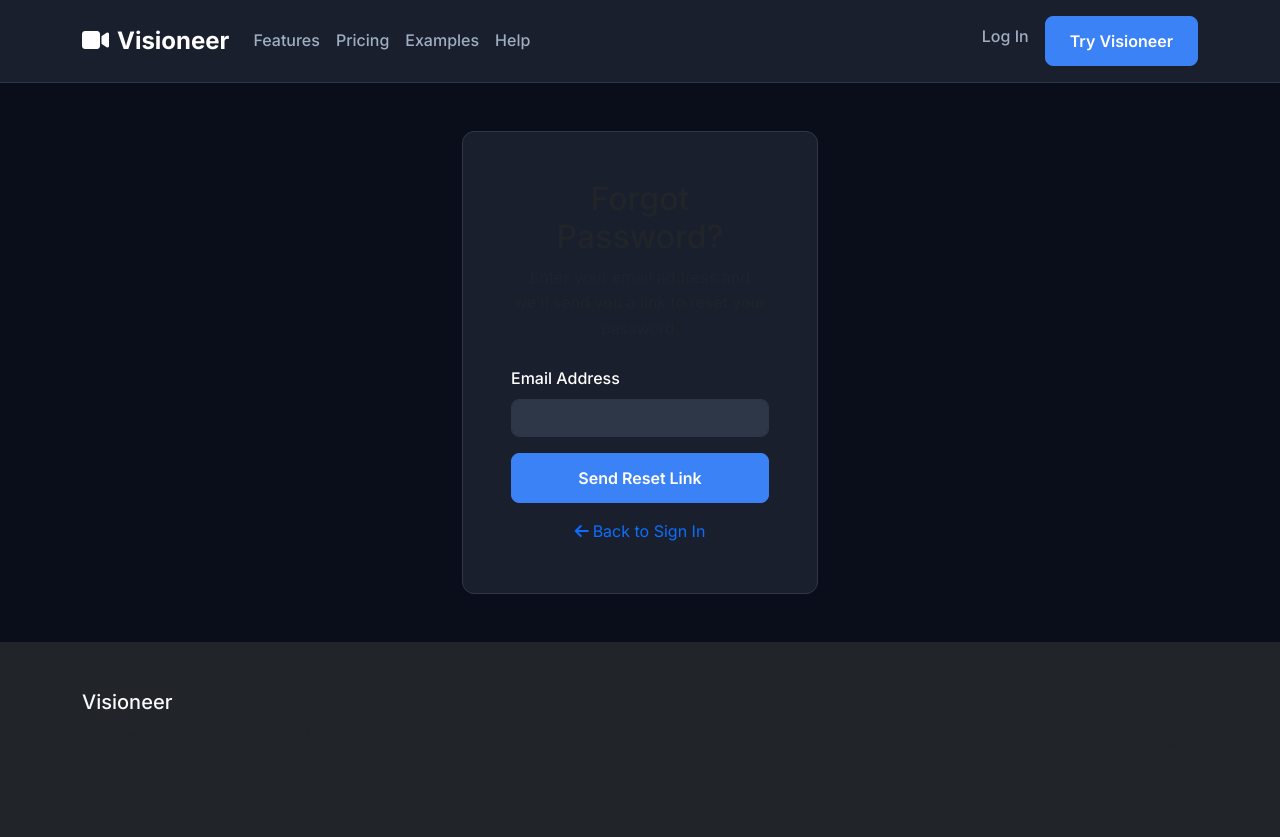
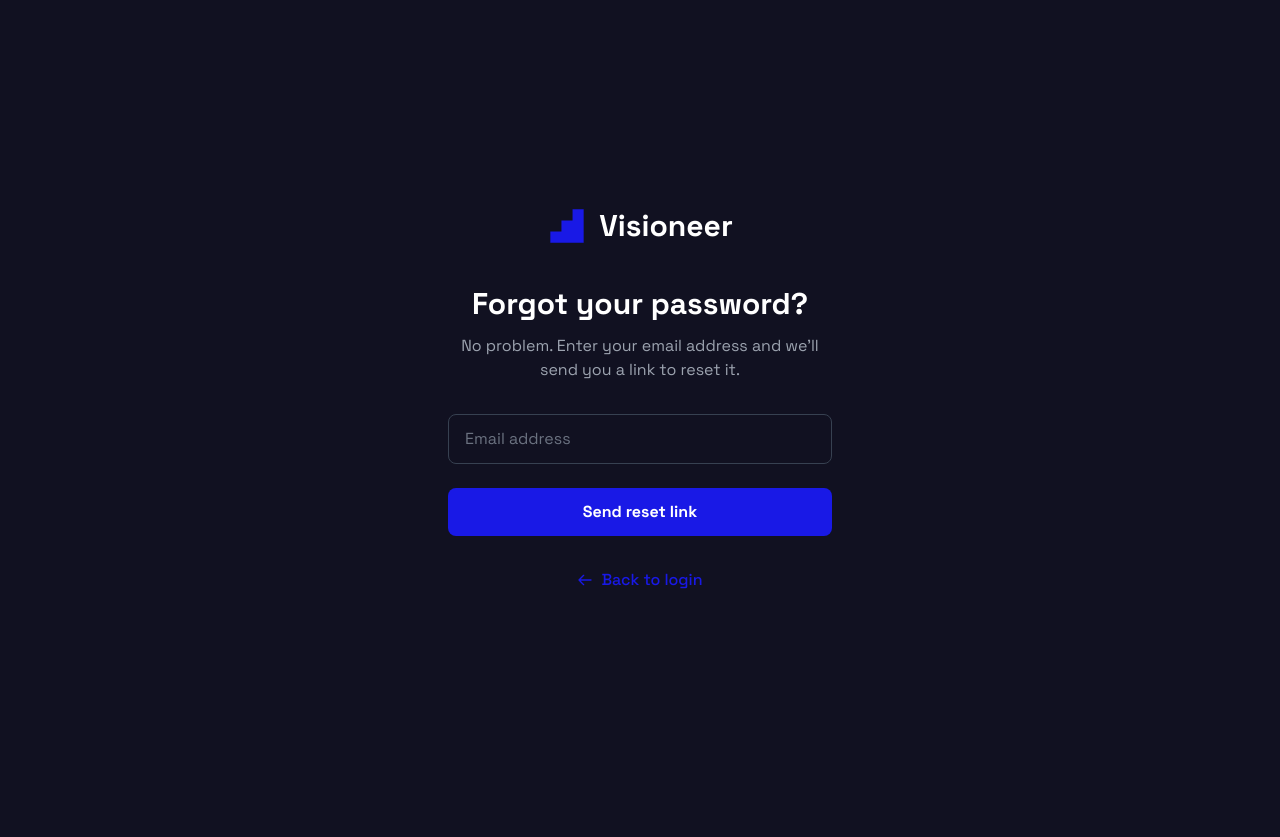
Before and after one commit to Nio-33/Visioneer, a Flask app: template app/templates/auth/forgot_password.html in a window 1280 px wide. After the commit the page ends 589 px from the top, so only its background shows below. Run offline with Flask 3, Linux system fonts and the light colour scheme; the template is opened without the code that fills it, so the values that code supplies are empty; some libraries are stand-ins or nearby versions.

Commit message:
feat: Add branded footer, redesign forgot password page, and fix logout functionality
- Add "Visioneer: Describe It, See It, Love It | powered by Niostudio" footer to landing and base templates
- Redesign forgot password page with modern Tailwind design matching auth pages
- Fix logout button functionality across all 11 dashboard pages by connecting to /auth/logout route
- Update footer styling for cleaner, centered branding presentation

🤖 Generated with [Claude Code](https://claude.com/claude-code)

Co-Authored-By: Claude <noreply@anthropic.com>

```diff
--- a/app/templates/auth/forgot_password.html
+++ b/app/templates/auth/forgot_password.html
@@ -1,37 +1,87 @@
-{% extends "base.html" %}
+<!DOCTYPE html>
+<html class="dark" lang="en">
+<head>
+    <meta charset="utf-8"/>
+    <meta content="width=device-width, initial-scale=1.0" name="viewport"/>
+    <title>Visioneer - Forgot Password</title>
+    <link href="https://fonts.googleapis.com" rel="preconnect"/>
+    <link crossorigin="" href="https://fonts.gstatic.com" rel="preconnect"/>
+    <link href="https://fonts.googleapis.com/css2?family=Space+Grotesk:wght@400;500;700&amp;display=swap" rel="stylesheet"/>
+    <script src="https://cdn.tailwindcss.com?plugins=forms,container-queries"></script>
+    <script>
+          tailwind.config = {
+            darkMode: "class",
+            theme: {
+              extend: {
+                colors: {
+                  primary: "#1919e6",
+                  "background-light": "#f6f6f8",
+                  "background-dark": "#111121",
+                  "card-dark": "#1a1a2e",
+                },
+                fontFamily: {
+                  display: ["Space Grotesk", "sans-serif"],
+                },
+                borderRadius: {
+                  DEFAULT: "0.25rem",
+                  lg: "0.5rem",
+                  xl: "0.75rem",
+                  full: "9999px",
+                },
+              },
+            },
+          };
+        </script>
+</head>
+<body class="bg-background-dark font-display text-gray-200">
+<div class="flex min-h-screen items-center justify-center px-4">
+<div class="w-full max-w-md p-8 space-y-8">
+<div class="text-center space-y-6">
+<a href="{{ url_for('main.index') }}" class="inline-flex justify-center items-center gap-3 mb-4 hover:opacity-80 transition-opacity">
+<svg class="h-10 w-10 text-primary" fill="none" viewBox="0 0 48 48" xmlns="http://www.w3.org/2000/svg">
+<path d="M44 4H30.6666V17.3334H17.3334V30.6666H4V44H44V4Z" fill="currentColor"></path>
+</svg>
+<h2 class="text-3xl font-bold text-white">Visioneer</h2>
+</a>
 
-{% block title %}Forgot Password - Visioneer{% endblock %}
-
-{% block content %}
-<div class="container">
-    <div class="row justify-content-center">
-        <div class="col-md-6 col-lg-4">
-            <div class="card mt-5">
-                <div class="card-body p-5">
-                    <div class="text-center mb-4">
-                        <h2 class="card-title">Forgot Password?</h2>
-                        <p class="text-muted">Enter your email address and we'll send you a link to reset your password.</p>
+<div class="space-y-3">
+<h1 class="text-3xl font-bold text-white">Forgot your password?</h1>
+<p class="text-gray-400 text-base">No problem. Enter your email address and we'll send you a link to reset it.</p>
+</div>
 </div>
 
-                    <form method="POST">
-                        <div class="mb-3">
-                            <label for="email" class="form-label">Email Address</label>
-                            <input type="email" class="form-control" id="email" name="email" required>
+<form action="{{ url_for('auth.forgot_password') }}" class="space-y-6" method="POST">
+<div>
+<label class="sr-only" for="email">Email address</label>
+<input
+    type="email"
+    id="email"
+    name="email"
+    placeholder="Email address"
+    required
+    class="w-full px-4 py-3 bg-background-dark border border-gray-700 rounded-lg text-white placeholder-gray-500 focus:outline-none focus:ring-2 focus:ring-primary focus:border-transparent transition-all"
+/>
 </div>
 
-                        <div class="d-grid mb-3">
-                            <button type="submit" class="btn btn-primary">Send Reset Link</button>
+<div>
+<button
+    type="submit"
+    class="w-full bg-primary text-white font-semibold py-3 px-4 rounded-lg hover:opacity-90 focus:outline-none focus:ring-2 focus:ring-primary focus:ring-offset-2 focus:ring-offset-background-dark transition-all"
+>
+    Send reset link
+</button>
 </div>
 </form>
 
 <div class="text-center">
-                        <a href="{{ url_for('auth.login') }}" class="text-decoration-none">
-                            <i class="fas fa-arrow-left me-1"></i>Back to Sign In
+<a href="{{ url_for('auth.login') }}" class="inline-flex items-center gap-2 text-primary hover:underline font-medium transition-colors">
+<svg class="w-4 h-4" fill="none" stroke="currentColor" viewBox="0 0 24 24">
+    <path stroke-linecap="round" stroke-linejoin="round" stroke-width="2" d="M10 19l-7-7m0 0l7-7m-7 7h18"></path>
+</svg>
+Back to login
 </a>
 </div>
 </div>
 </div>
-        </div>
-    </div>
-</div>
-{% endblock %}
+</body>
+</html>
--- a/app/templates/base.html
+++ b/app/templates/base.html
@@ -345,22 +345,14 @@
     </main>
 
     <!-- Footer -->
-    <footer class="bg-dark text-light py-5 mt-5">
+    <footer class="bg-dark text-light py-4 mt-5">
         <div class="container">
-            <div class="row">
-                <div class="col-md-6">
-                    <h5>Visioneer</h5>
-                    <p class="text-muted">AI-powered visual moodboard creator for filmmakers and creative professionals.</p>
-                </div>
-                <div class="col-md-6 text-md-end">
-                    <ul class="list-inline">
-                        <li class="list-inline-item"><a href="#" class="text-muted">About</a></li>
-                        <li class="list-inline-item"><a href="#" class="text-muted">Contact</a></li>
-                        <li class="list-inline-item"><a href="#" class="text-muted">Privacy Policy</a></li>
-                        <li class="list-inline-item"><a href="#" class="text-muted">Terms of Service</a></li>
-                    </ul>
-                    <p class="text-muted mt-3">&copy; 2024 Visioneer. All rights reserved.</p>
-                </div>
+            <div class="text-center">
+                <p class="text-muted mb-0">
+                    <span class="fw-bold text-light">Visioneer:</span> Describe It, See It, Love It
+                    <span class="mx-2">|</span>
+                    <span class="text-muted">powered by <span class="text-light">Niostudio</span></span>
+                </p>
             </div>
         </div>
     </footer>
```
Also changed, not shown: app/templates/dashboard/conversational_editor.html (+1 -1 lines), app/templates/dashboard/index.html (+1 -1 lines), app/templates/dashboard/new_project.html (+1 -1 lines), app/templates/dashboard/projects.html (+1 -1 lines), app/templates/dashboard/settings.html (+1 -1 lines), app/templates/dashboard/settings/billing.html (+1 -1 lines), app/templates/dashboard/settings/notifications.html (+1 -1 lines), app/templates/dashboard/settings/password.html (+1 -1 lines), app/templates/dashboard/settings/profile.html (+1 -1 lines), app/templates/dashboard/settings/social.html (+1 -1 lines), app/templates/dashboard/templates.html (+1 -1 lines), app/templates/index.html (+6 -8 lines). Lines whose indentation alone changed are shown as unchanged.
